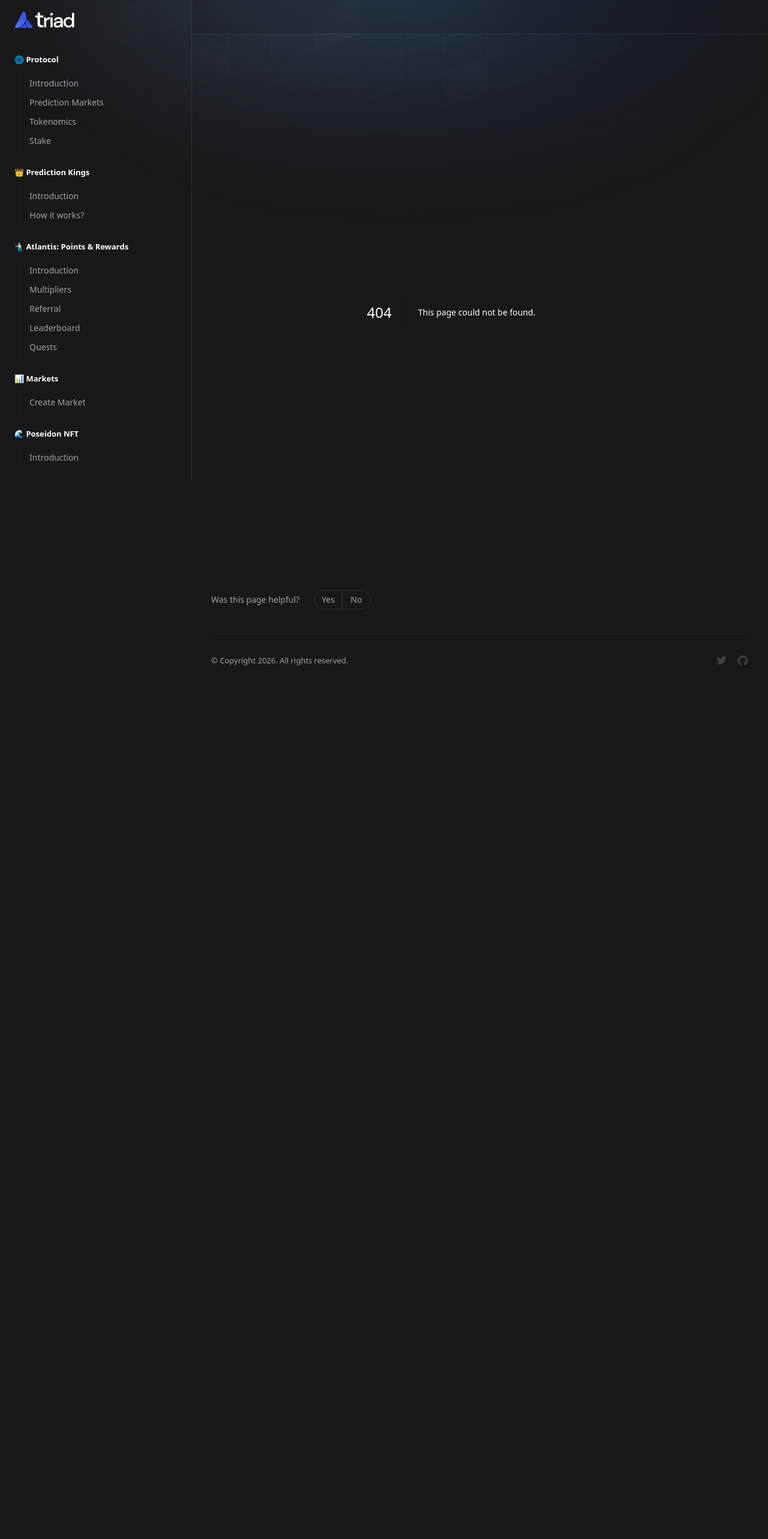
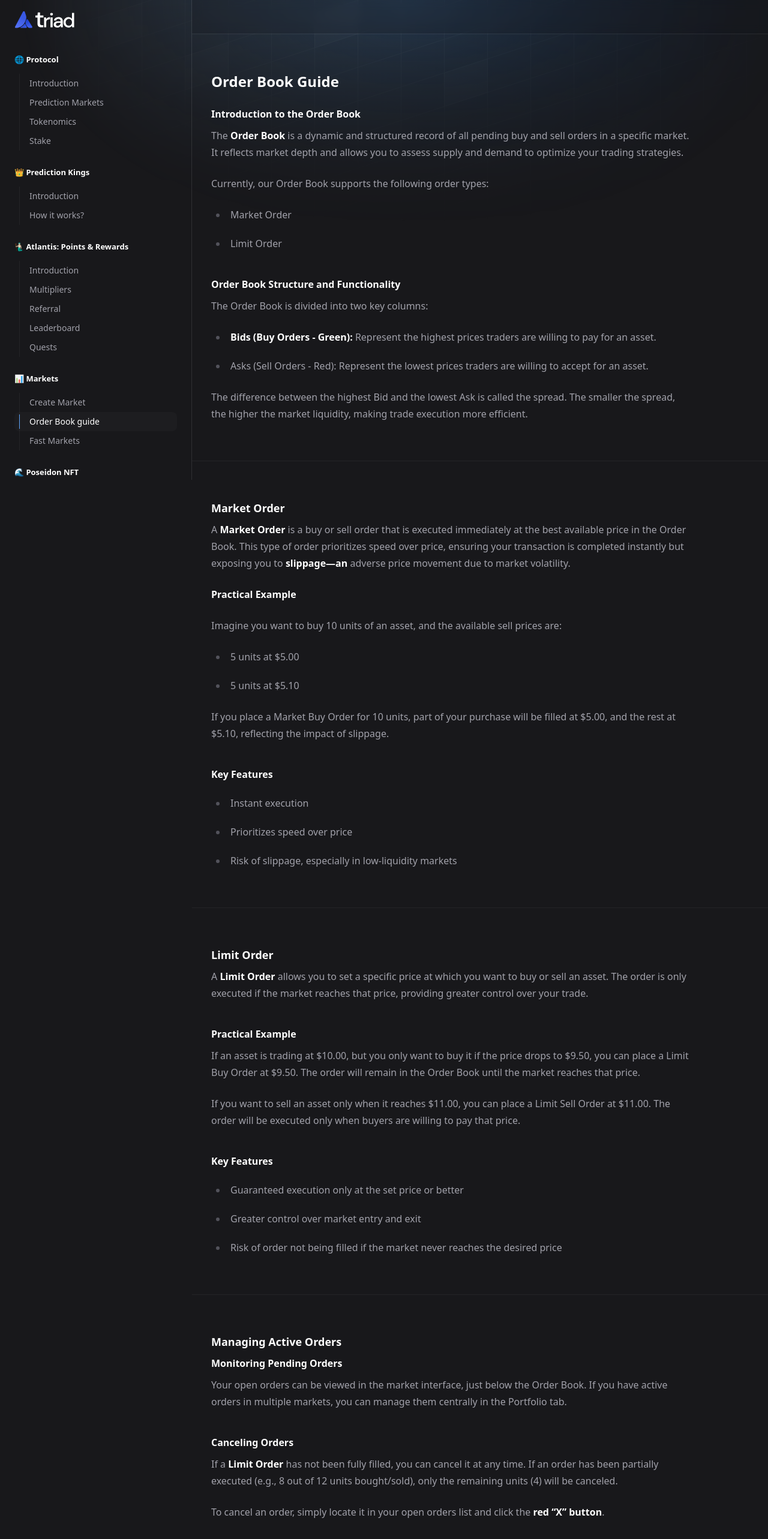
Before and after one commit to triadxyz/docs, a Next.js app: page /orderbook in a window 1280 px wide. Before the commit this address had no page. Shown: the top 2566 px of the page at 60% size. Before the commit the page ends 1177 px from the top, so only its background shows below. Built offline with nearby package versions, Linux system fonts and the light colour scheme.

Commit message:
update fast markets and ordebook section

```diff
--- a/src/components/Navigation.jsx
+++ b/src/components/Navigation.jsx
@@ -212,6 +212,8 @@ export const navigation = [
     title: '📊 Markets',
     links: [
       { title: 'Create Market', href: '/markets' },
+      { title: 'Order Book guide', href: '/orderbook' },
+      { title: 'Fast Markets', href: '/fast-markets' },
     ],
   },
       {
--- /dev/null
+++ b/src/pages/fast-markets.mdx
@@ -0,0 +1,35 @@
+## ⚡ Fast Markets · *Quick Predictions, 24/7*
+
+On our platform, you’ll find Fast Markets rapid-fire prediction markets with continuous hourly cycles, running around the clock.
+
+These markets last 1 hour, automatically restarting at the end of each round. The goal is to offer a fast-paced experience for those tracking real-time price movements.
+
+**How do Fast Markets work?**
+
+Every hour, new questions are generated based on the prices of major assets like:
+
+ - BTC (Bitcoin)
+ - ETH (Ethereum)
+ - SOL (Solana)
+
+ Users can predict, for example, whether the price of one of these assets will be above or below a certain level at the end of the next hour simple and straight to the point.
+
+ **⚠️ Note:**
+
+ Prices may vary between aggregators. Each source can display different values depending on the liquidity and the pool being queried.
+
+ **🔍 Data Source:**
+
+ Markets are based exclusively on price data provided by the Pyth Network, as transmitted within the Triad platform.
+
+Interface optimized for rapid analysis
+
+Every market features a real-time chart displaying recent price movements, enabling users to make informed decisions based on up-to-date trends.
+
+**Continuous Cycles**
+
+- Fixed-duration rounds (1 hour)
+- New markets are generated automatically at the end of each cycle
+- A seamless, nonstop experience
+
+*This structure allows for constant participation, with quick bets and clear outcomes perfect for those who enjoy following the market with speed and energ*
--- a/src/pages/how-triad-works.mdx
+++ b/src/pages/how-triad-works.mdx
@@ -12,44 +12,6 @@ Triad empowers you to act on your predictions by choosing between two straightfo
 
 - **YES**: Predict that the event will happen. If you're right, you'll earn rewards based on the accuracy of your forecast.
 - **NO**: Predict that the event won’t happen. If your prediction holds true, you’ll receive rewards proportional to the outcome.
-
----
-
-## ⚡ Fast Markets · *Quick Predictions, 24/7*
-
-On our platform, you’ll find Fast Markets rapid-fire prediction markets with continuous hourly cycles, running around the clock.
-
-These markets last 1 hour, automatically restarting at the end of each round. The goal is to offer a fast-paced experience for those tracking real-time price movements.
-
-**How do Fast Markets work?**
-
-Every hour, new questions are generated based on the prices of major assets like:
-
- - BTC (Bitcoin)
- - ETH (Ethereum)
- - SOL (Solana)
-
- Users can predict, for example, whether the price of one of these assets will be above or below a certain level at the end of the next hour simple and straight to the point.
-
- **⚠️ Note:**
-
- Prices may vary between aggregators. Each source can display different values depending on the liquidity and the pool being queried.
-
- **🔍 Data Source:**
-
- Markets are based exclusively on price data provided by the Pyth Network, as transmitted within the Triad platform.
-
-Interface optimized for rapid analysis
-
-Every market features a real-time chart displaying recent price movements, enabling users to make informed decisions based on up-to-date trends.
-
-**Continuous Cycles**
-
-- Fixed-duration rounds (1 hour)
-- New markets are generated automatically at the end of each cycle
-- A seamless, nonstop experience
-
-*This structure allows for constant participation, with quick bets and clear outcomes perfect for those who enjoy following the market with speed and energ*
 
 ---
 
--- a/src/pages/index.mdx
+++ b/src/pages/index.mdx
@@ -31,6 +31,8 @@ Our platform offers two login methods for greater convenience and security: usin
 3. Approve the connection request from your wallet.
 4. You're now **connected** and ready to **use the platform**.
 
+With these two login methods, we ensure that all users—whether beginners or experienced in the Solana ecosystem—can access our platform securely and efficiently. If you have any questions, feel free to contact our support team!
+
 ---
 
 ## What Makes Triad Unique
--- a/src/pages/markets.mdx
+++ b/src/pages/markets.mdx
@@ -110,3 +110,5 @@ For your market to be featured on the Triad homepage, it must reach a minimum tr
 - Example: In a 25-share fee, the market creator could earn 5 shares.
 
 Now is your chance to create and profit from your own Prediction Markets on Triad. Start now and **begin your journey!** 🚀
+
+---
--- /dev/null
+++ b/src/pages/orderbook.mdx
@@ -0,0 +1,78 @@
+# Order Book Guide
+
+### Introduction to the Order Book
+The **Order Book** is a dynamic and structured record of all pending buy and sell orders in a specific market. It reflects market depth and allows you to assess supply and demand to optimize your trading strategies.
+
+Currently, our Order Book supports the following order types:
+
+- Market Order
+
+- Limit Order
+
+### Order Book Structure and Functionality
+
+The Order Book is divided into two key columns:
+
+- **Bids (Buy Orders - Green):** Represent the highest prices traders are willing to pay for an asset.
+
+- Asks (Sell Orders - Red): Represent the lowest prices traders are willing to accept for an asset.
+
+The difference between the highest Bid and the lowest Ask is called the spread. The smaller the spread, the higher the market liquidity, making trade execution more efficient.
+
+---
+
+## Market Order
+
+A **Market Order** is a buy or sell order that is executed immediately at the best available price in the Order Book. This type of order prioritizes speed over price, ensuring your transaction is completed instantly but exposing you to **slippage—an** adverse price movement due to market volatility.
+
+**Practical Example**
+
+Imagine you want to buy 10 units of an asset, and the available sell prices are:
+
+- 5 units at $5.00
+
+- 5 units at $5.10
+
+If you place a Market Buy Order for 10 units, part of your purchase will be filled at $5.00, and the rest at $5.10, reflecting the impact of slippage.
+
+### Key Features
+
+- Instant execution
+
+- Prioritizes speed over price
+
+- Risk of slippage, especially in low-liquidity markets
+
+---
+
+## Limit Order
+
+A **Limit Order** allows you to set a specific price at which you want to buy or sell an asset. The order is only executed if the market reaches that price, providing greater control over your trade.
+
+### Practical Example
+
+If an asset is trading at $10.00, but you only want to buy it if the price drops to $9.50, you can place a Limit Buy Order at $9.50. The order will remain in the Order Book until the market reaches that price.
+
+If you want to sell an asset only when it reaches $11.00, you can place a Limit Sell Order at $11.00. The order will be executed only when buyers are willing to pay that price.
+
+### Key Features
+
+- Guaranteed execution only at the set price or better
+
+- Greater control over market entry and exit
+
+- Risk of order not being filled if the market never reaches the desired price
+
+---
+
+## Managing Active Orders
+
+### Monitoring Pending Orders
+
+Your open orders can be viewed in the market interface, just below the Order Book. If you have active orders in multiple markets, you can manage them centrally in the Portfolio tab.
+
+### Canceling Orders
+
+If a **Limit Order** has not been fully filled, you can cancel it at any time. If an order has been partially executed (e.g., 8 out of 12 units bought/sold), only the remaining units (4) will be canceled.
+
+To cancel an order, simply locate it in your open orders list and click the **red “X” button**.
```
